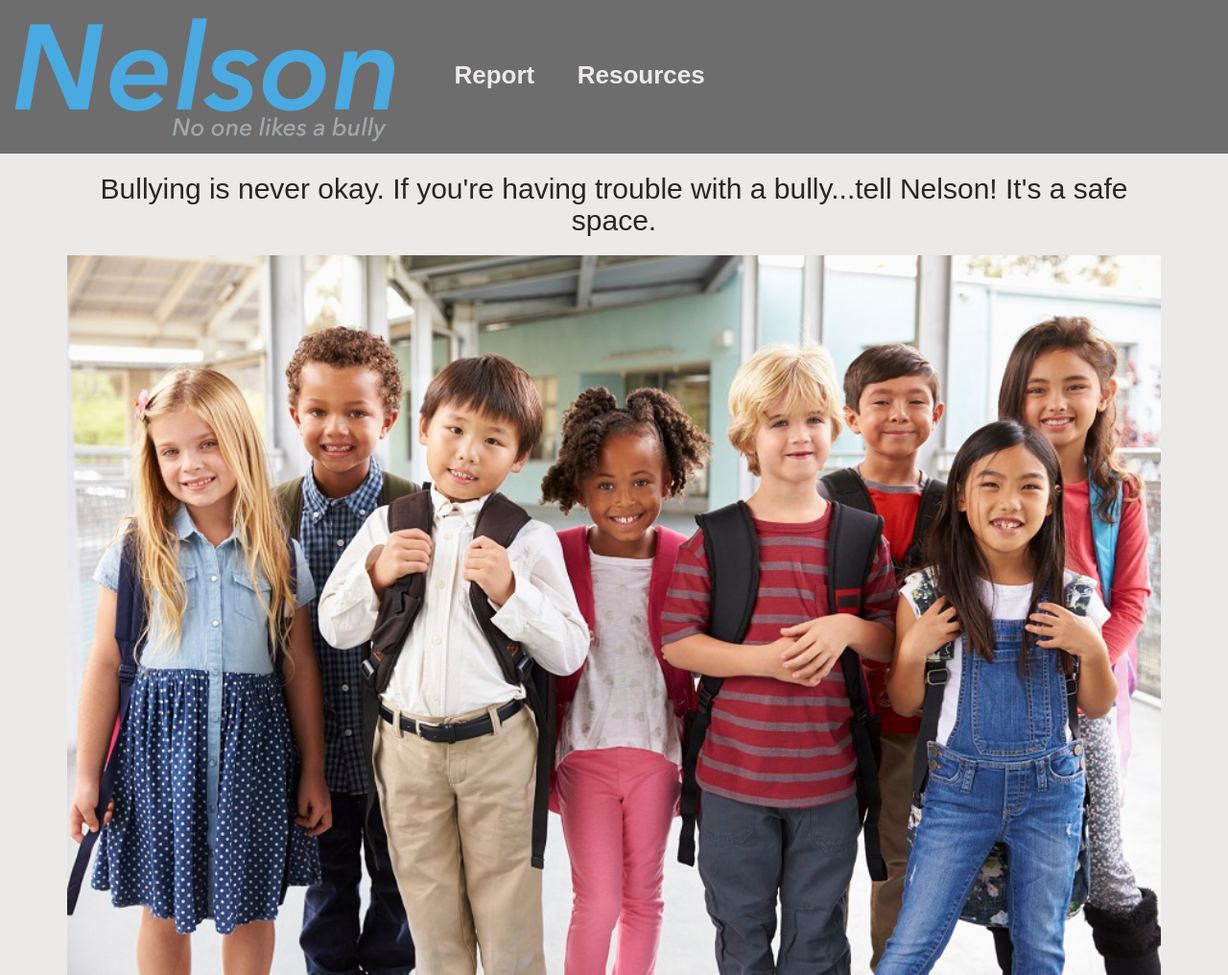
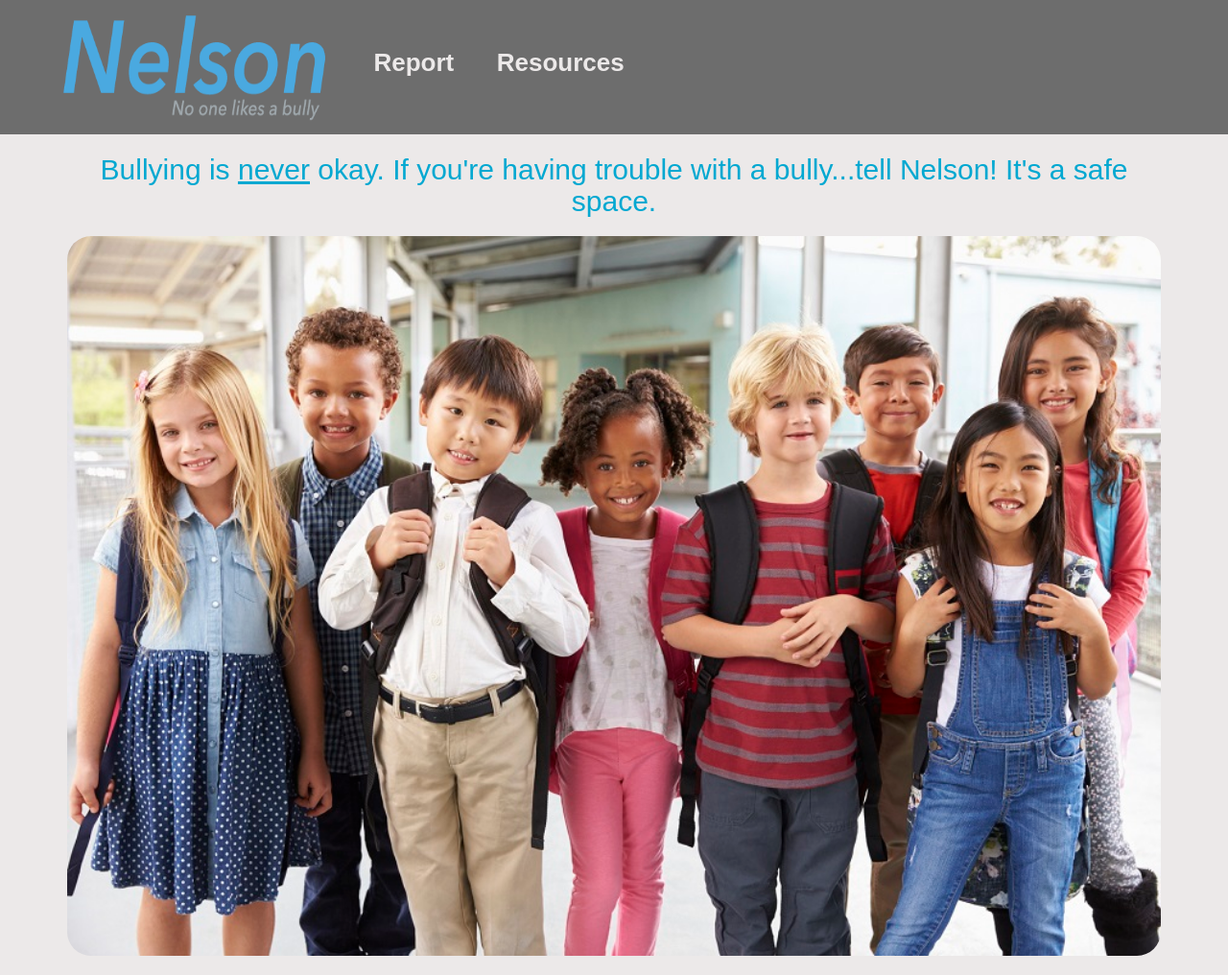
Before and after one commit to leethorne/Nelson, a website: page public/index.html in a window 1280 px wide. Shown: the whole page at 96% size. Drawn offline with nearby package versions, Linux system fonts and the light colour scheme; some packages are replaced by stand-ins of ours; no server answers.

Commit message:
minor css changes on logo and home

```diff
--- a/public/controllers/homeController.js
+++ b/public/controllers/homeController.js
@@ -21,6 +21,7 @@
     }
 
     $scope.sendEmail = function() {
+        console.log("in send email")
         homeService.sendEmail($scope.report)
             .then(function (response) {
                 console.log("EMAIL Info for report: ", response)
--- a/public/css/styles.css
+++ b/public/css/styles.css
@@ -18,14 +18,15 @@
 
 /*Nav*/
 
-#logo {
-    height: 150px;
-    width: 200px;
-    margin-left: 15px;
+.logo {
+    height: 140px;
+    width: 320px;
+    margin-left: 60px;
+    vertical-align: center
 }
 
 .custom-nav {
-    height: 160px;
+    height: 140px;
     background-color: #6D6D6D;
     padding-bottom: 10px;
 }
@@ -81,6 +82,7 @@
     height: 750px;
     width: 100%;
     margin-top: 10px;
+    border-radius: 25px;
 }
 
 #report-submit {
@@ -88,5 +90,6 @@
 }
 
 h2 {
-    font-weight: 200;
+    font-weight: 150;
+    color: #03A8D1
 }
--- a/public/views/home.html
+++ b/public/views/home.html
@@ -1,6 +1,6 @@
 <div class="container">
 
-    <h2 class="text-center">Bullying is never okay. If you're having trouble with a bully...tell Nelson! It's a safe space.</h2>
+    <h2 class="text-center">Bullying is <u>never</u> okay. If you're having trouble with a bully...tell Nelson! It's a safe space.</h2>
 
     <img src="../imgs/kids.jpg" alt="children at school" id="kid-img">
 </div>
```
